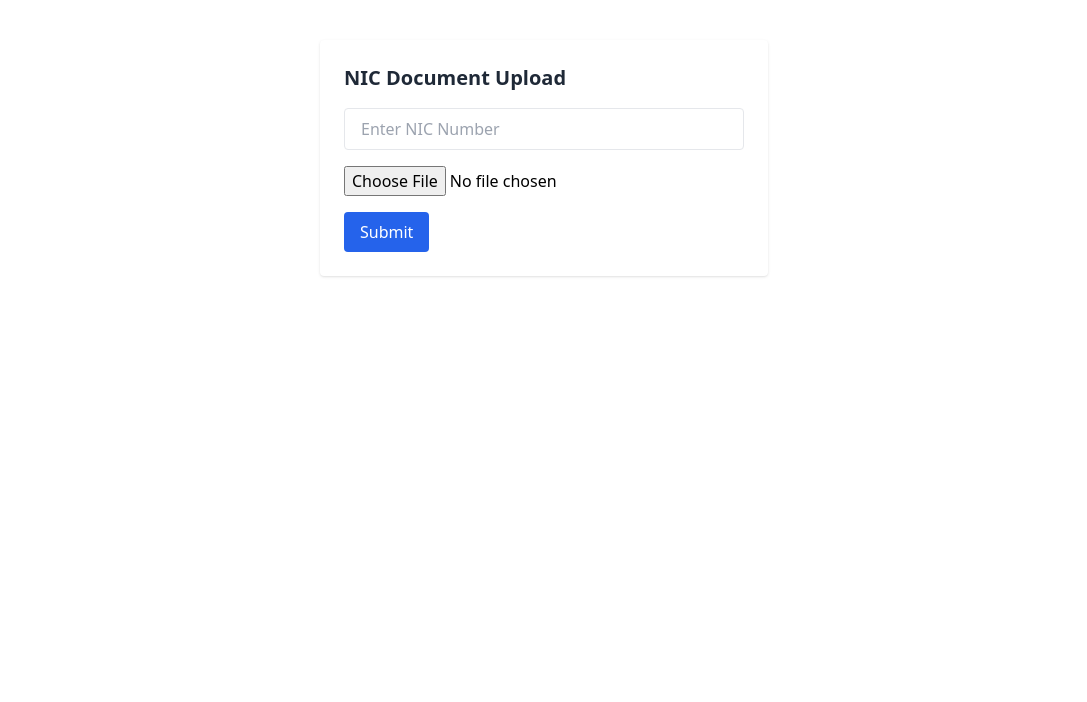
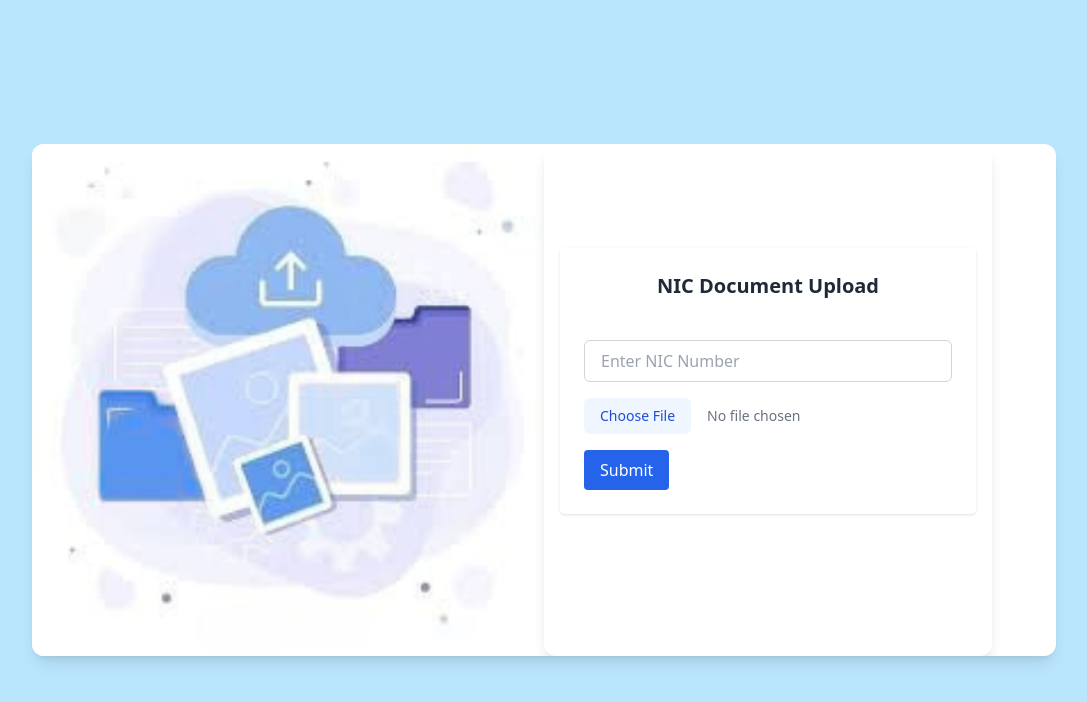
Before and after one commit to Code102SoftwareProject/skill-swap-hub, a Next.js app: page /user/kyc in a window 1280 px wide. Shown: the top 702 px of the page, without its empty margins (96-1183 px from the left). Built offline with nearby package versions, Linux system fonts and the light colour scheme.

Commit message:
Refactor code structure for improved readability and maintainability

```diff
--- a/src/app/user/kyc/page.tsx
+++ b/src/app/user/kyc/page.tsx
@@ -61,11 +61,24 @@ export default function KYCForm() {
   };
 
   return (
+    <main className="bg-secondary px-6 py-12 flex items-center justify-center min-h-screen">
+      <div className="flex flex-col md:flex-row max-w-5xl mx-auto bg-white rounded-xl shadow-lg w-full overflow-hidden">
+        {/* 📷 Left side image */}
+        <div className="md:w-1/2 hidden md:block">
+          <img
+            src="/kyc.png"
+            alt="NIC Upload KYC illustration"
+            className="w-full h-full object-cover"
+          />
+        </div>
+
+        {/* 📝 Right side form */}
+        <div className="bg-white shadow-lg rounded-xl p-4 max-w-md w-full py-16">
           <form
             onSubmit={handleSubmit}
-      className="max-w-md mx-auto mt-10 space-y-4 bg-white p-6 shadow rounded"
+            className="max-w-md mx-auto mt-10 space-y-4 bg-white p-6 shadow rounded mx-auto space-y-4"
           >
-      <h2 className="text-xl font-bold text-gray-800">NIC Document Upload</h2>
+            <h2 className="text-xl font-bold text-gray-800 text-center mb-6">NIC Document Upload</h2>
 
             {/* NIC number input field */}
             <input
@@ -73,7 +86,7 @@ export default function KYCForm() {
               value={nic}
               onChange={(e) => setNic(e.target.value)}
               placeholder="Enter NIC Number"
-        className="w-full border px-4 py-2 rounded"
+              className="w-full px-4 py-2 border border-gray-300 rounded-md focus:outline-none focus:ring-2 focus:ring-blue-500"
               required
             />
 
@@ -82,14 +95,14 @@ export default function KYCForm() {
               type="file"
               accept=".pdf,.jpg,.jpeg,.png"
               onChange={(e) => setFile(e.target.files?.[0] || null)}
-        className="w-full"
+              className="w-full text-sm text-gray-500 file:mr-4 file:py-2 file:px-4 file:border-0 file:rounded-md file:bg-blue-50 file:text-blue-700 hover:file:bg-blue-100"
               required
             />
 
             {/* Submit button */}
             <button
               type="submit"
-        className="bg-blue-600 text-white py-2 px-4 rounded hover:bg-blue-700"
+              className="bg-blue-600 text-white py-2 px-4 rounded hover:bg-blue-700 "
               disabled={uploading}
             >
               {uploading ? 'Uploading...' : 'Submit'}
@@ -97,10 +110,14 @@ export default function KYCForm() {
 
             {/* Show uploaded URL if successful */}
             {uploadedUrl && (
-        <p className="text-green-600 text-sm break-words">
+              <p className="text-green-600 text-sm break-words mt-2">
                 File uploaded to: <a href={uploadedUrl} target="_blank" className="underline">{uploadedUrl}</a>
               </p>
             )}
           </form>
+        </div>
+
+      </div>
+    </main>
   );
 }
```
Also changed, not shown: public/kyc.png (added). Lines whose indentation alone changed are shown as unchanged.
